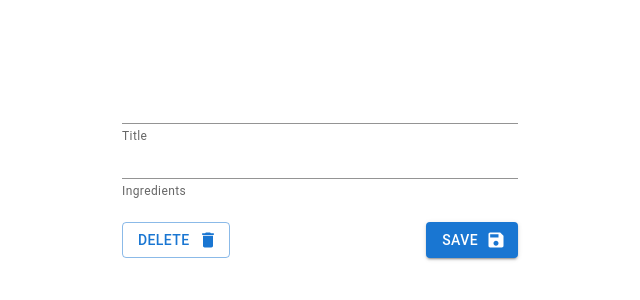
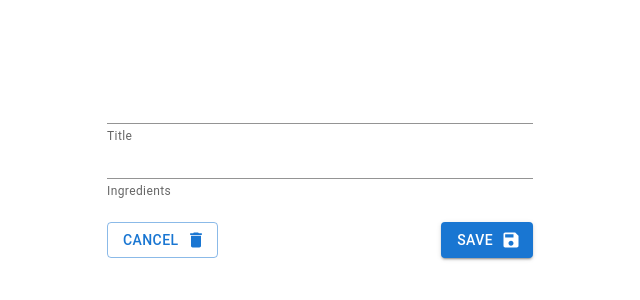
Before and after one commit to stjernstedt/weekly-menu-app, a React (Create React App) app: page /createrecipe in a window 1280 px wide. Shown: the part 148-448 px from the top of the page, without its empty margins (320-960 px from the left). Built offline with nearby package versions, Linux system fonts and the light colour scheme; no server answers; the HTML template or start-up script is replaced by a standard one.

Commit message:
fixed post dish not posting any body data

```diff
--- a/src/pages/CreateRecipe.jsx
+++ b/src/pages/CreateRecipe.jsx
@@ -2,9 +2,15 @@ import { Autocomplete, Button, Container, Stack, TextField } from "@mui/material
 import DeleteIcon from '@mui/icons-material/Delete';
 import SaveIcon from '@mui/icons-material/Save';
 import { useState } from "react";
+import { useNavigate } from "react-router-dom";
+
+// const url = process.env.REACT_APP_SERVER_URL;
+const url = 'http://127.0.0.1:3001/dishes/';
 
 const CreateRecipe = () => {
+	const navigate = useNavigate();
 	const [ingredients, setIngredients] = useState([]);
+	const [title, setTitle] = useState('untitled');
 
 	const options = ['onion', 'meat']
 
@@ -12,10 +18,44 @@ const CreateRecipe = () => {
 		setIngredients(value);
 	}
 
+	const onTitleChange = (e, value) => {
+		setTitle(e.target.value);
+	}
+
+	// does not post body
+	const postDish = (dish) => {
+		fetch(url, {
+			method: 'POST',
+			headers: {
+				'Content-Type': 'application/json'
+			},
+			body: JSON.stringify(dish)
+		})
+			.then((response) => response.json())
+			.then((json) => console.log(json))
+	}
+
+	const onButtonClick = (event) => {
+		switch (event) {
+			case 'cancel':
+				navigate('/');
+				break;
+			case 'save':
+				let dish = {
+					'title': title,
+					'ingredients': ingredients
+				}
+				postDish(dish);
+				break;
+			default:
+				break;
+		}
+	}
+
 	return (
-		<Container maxWidth='xs'>
-			<Stack margin='30vh 0'>
-				<TextField helperText='Title' variant='standard' />
+		<Container maxWidth='md'>
+			<Stack maxWidth='50%' margin='30vh auto' >
+				<TextField onChange={onTitleChange} helperText='Title' variant='standard' />
 				<Autocomplete
 					multiple
 					selectOnFocus
@@ -24,9 +64,8 @@ const CreateRecipe = () => {
 					onChange={onFormChange}
 					renderInput={(params => <TextField {...params} helperText='Ingredients' variant='standard' />)} />
 				<Stack margin='20px 0' direction='row' justifyContent='space-between'>
-					{/* TODO handle button clicks */}
-					<Button variant='outlined' endIcon={<DeleteIcon />}>Delete</Button>
-					<Button variant='contained' endIcon={<SaveIcon />}>Save</Button>
+					<Button onClick={() => onButtonClick('cancel')} variant='outlined' endIcon={<DeleteIcon />}>Cancel</Button>
+					<Button onClick={() => onButtonClick('save')} variant='contained' endIcon={<SaveIcon />}>Save</Button>
 				</Stack>
 			</Stack>
 		</Container>
--- a/src/pages/MenuBuilder.jsx
+++ b/src/pages/MenuBuilder.jsx
@@ -14,6 +14,7 @@ const MenuBuilder = () => {
 	const [showDate, setShowDate] = useState(new Date(new Date().getFullYear(), new Date().getMonth(), 1));
 
 	const selectDay = (day) => {
+		// BUG previous month's day is selected when clicking on date that appears twice
 		let selectedDate = new Date(showDate.getFullYear(), showDate.getMonth(), day);
 		setCurrentDay(selectedDate);
 		toggleDrawer(true);
```
